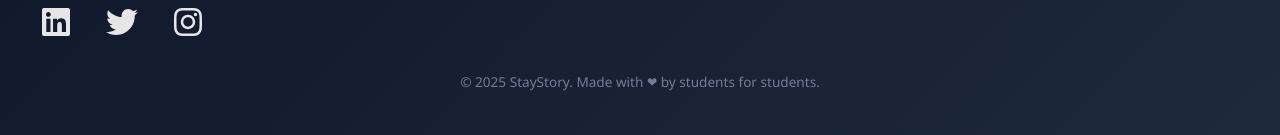
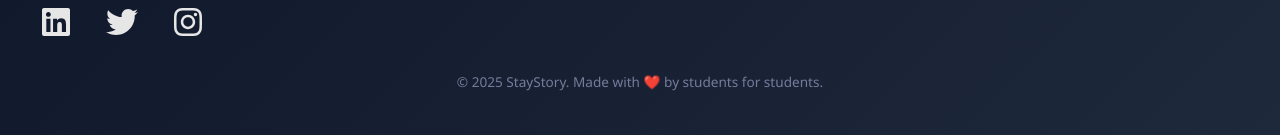
Before and after one commit to RaushanGupta1516/Stay-Story, a React (Create React App) app in the folder client/my-app/: page /terms-of-use in a window 1280 px wide. Shown: the part 1608-1743 px from the top of the page. Built offline with nearby package versions, Linux system fonts and the light colour scheme; no server answers.

Commit message:
Update Footer.js

```diff
--- a/client/my-app/src/components/Footer.js
+++ b/client/my-app/src/components/Footer.js
@@ -80,7 +80,7 @@ const Footer = () => {
             <div className="footer-divider"></div>
 
             <p className="footer-copyright">
-                © {new Date().getFullYear()} StayStory. Made with ❤ by students for students.
+                © {new Date().getFullYear()} StayStory. Made with ❤️ by students for students.
             </p>
         </footer>
     );
```
